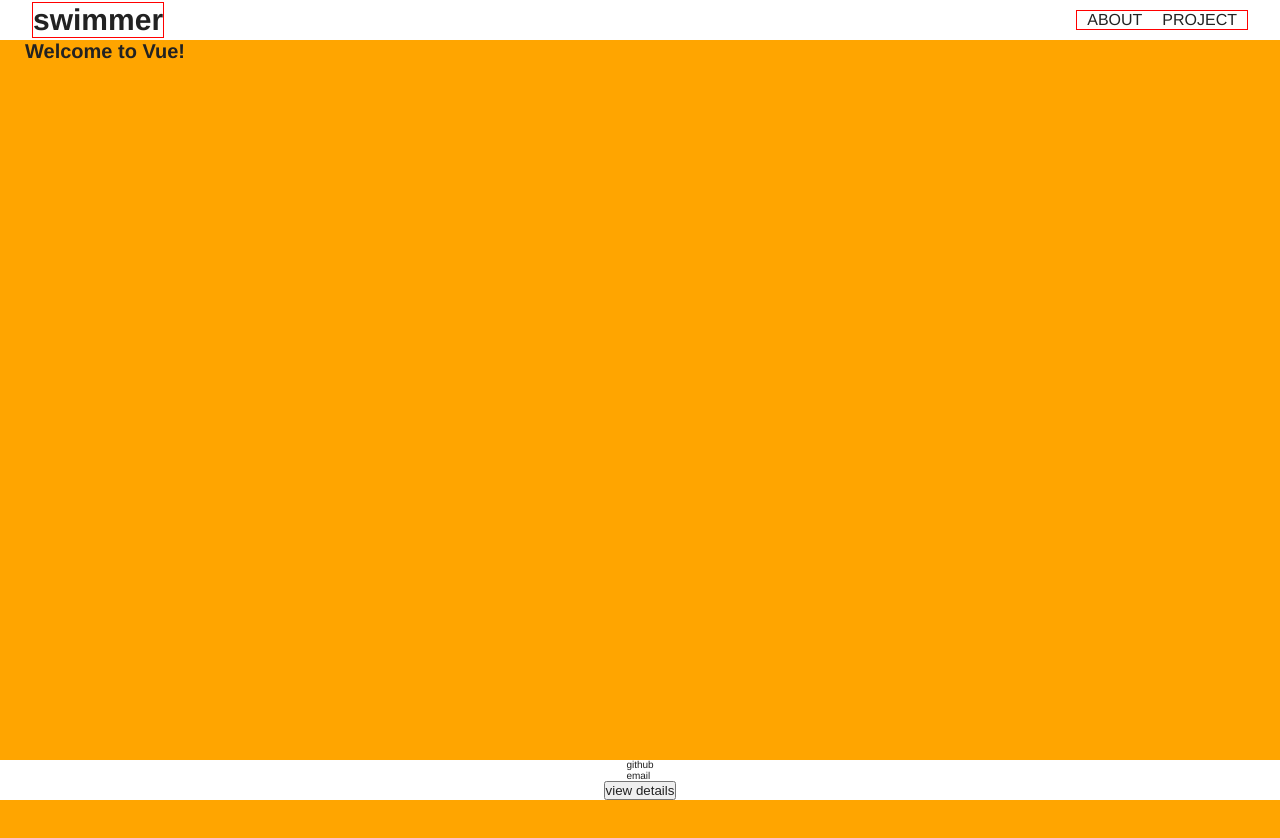
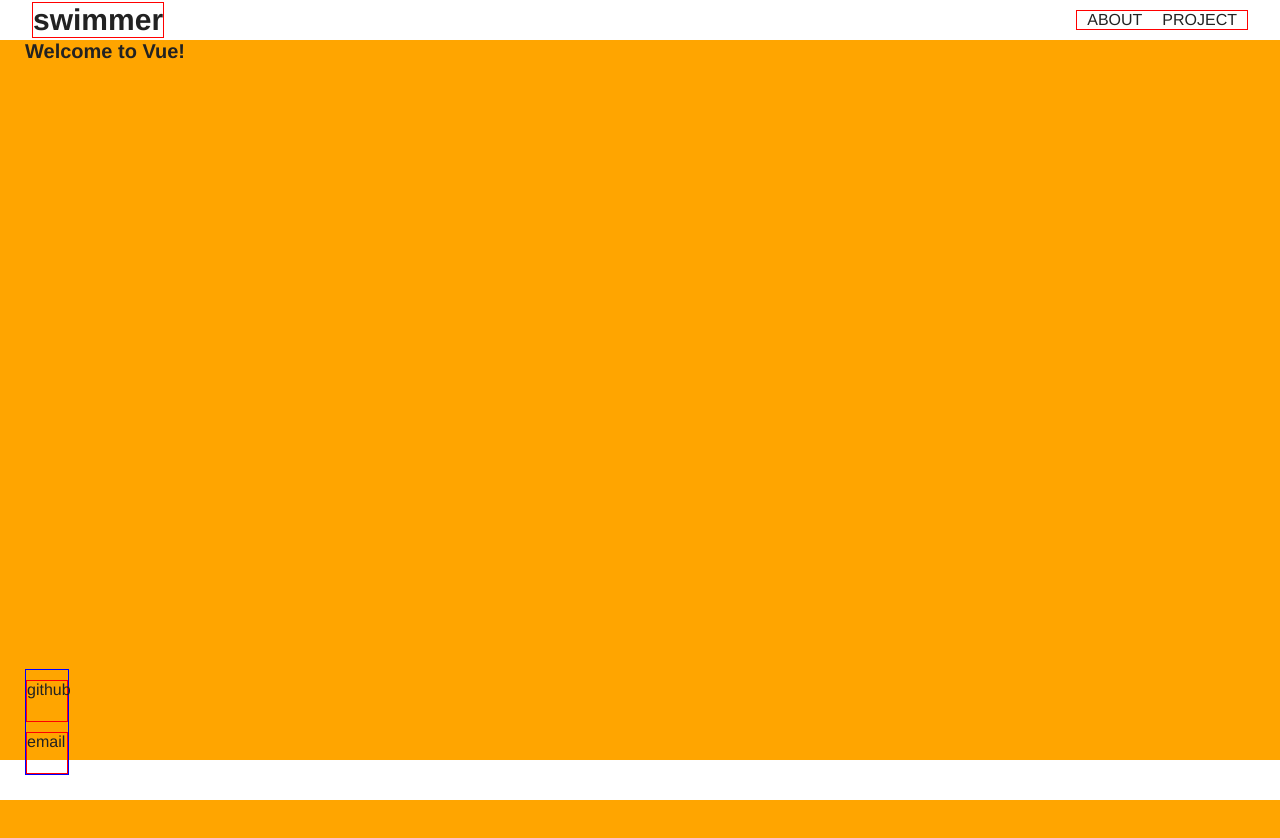
Before and after one commit to swimjiy/Portfolio, a Vue app: page / in a window 1280 px wide. Shown: the top 838 px of the page. Built offline with nearby package versions, Linux system fonts and the light colour scheme.

Commit message:
Change footer style

```diff
--- a/src/components/Footer.vue
+++ b/src/components/Footer.vue
@@ -1,11 +1,11 @@
 <template>
     <footer class="footer">
-        <ul>
-            <li v-for='link in links' :key='link.key'>
+        <ul class="sns_list">
+            <li class="sns_item" v-for='link in links' :key='link.key'>
                 <a :href='link.url' :target='link.target'>{{link.name}}</a>
             </li>
         </ul>
-        <button>view details</button>
+        <!-- <button>view details</button> -->
     </footer>
 </template>
 
--- a/src/styles/footer.scss
+++ b/src/styles/footer.scss
@@ -2,9 +2,8 @@
 
 .footer {
     display: flex;
-    flex-direction: column;
     justify-content: flex-end;
-    align-items: center;
+    align-items: right;
     grid-column: col / 13;
     grid-row: 1;
     position: fixed;
@@ -16,3 +15,24 @@
     z-index: 10;
     background-color: #fff;
 }
+
+.sns_list {
+    position: absolute;
+    bottom: 2.5rem;
+    left: 2.5rem;
+    border: 1px solid blue;
+    .sns_item {
+        margin-top: 1rem;
+        border: 1px solid red;
+        a {
+            display: block;
+            width: 4rem;
+            height: 4rem;
+            font-size: 1.6rem;
+            color: $dark;
+        }
+        a:hover {
+            text-decoration: underline;
+        }
+    }
+}
```
